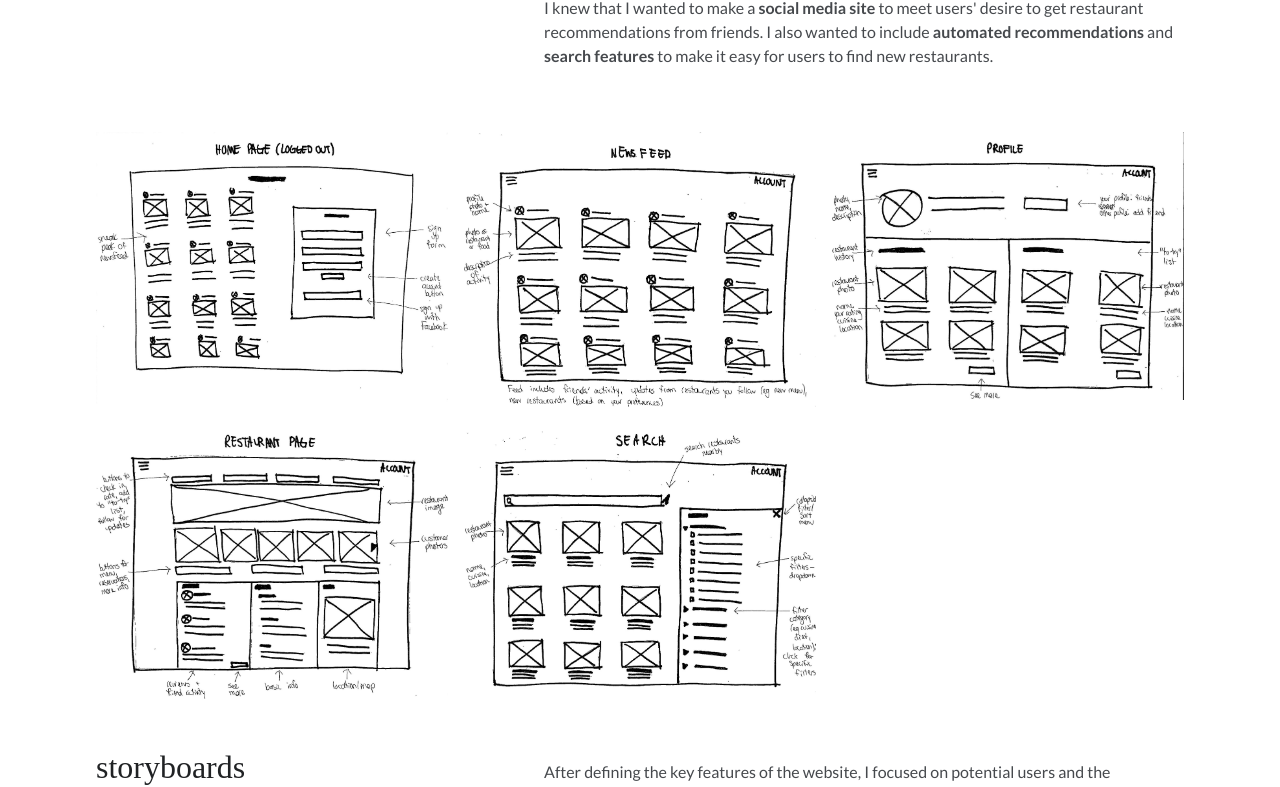
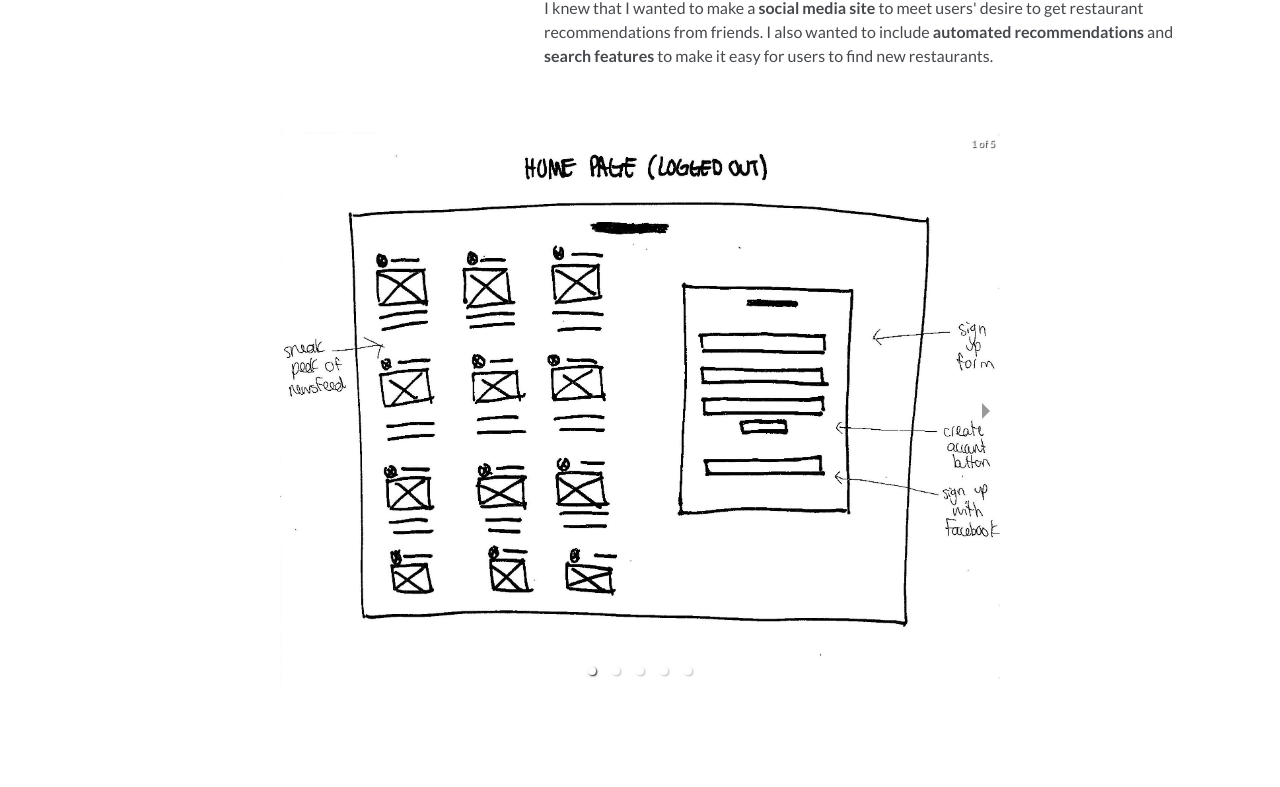
Before and after one commit to sarareich/sarareich.github.io, a React (Create React App) app: page /work/munch in a window 1280 px wide. Shown: the part 1819-2606 px from the top of the page. Built offline with nearby package versions, Linux system fonts and the light colour scheme; a web font is replaced by a local one.

Commit message:
make sketches into carousel

```diff
--- a/src/components/MunchPage/MunchPage.js
+++ b/src/components/MunchPage/MunchPage.js
@@ -207,10 +207,17 @@ class MunchPage extends React.Component {
             </p>
           </div>
         </div>
+        <div className="portfolio-content">
+          <div className="two-thirds__center">
+            <Carousel showThumbs={false} dynamicHeight={true}>
+              {munchImages.sketches.map((image, index) => this.renderCarouselImages(image, index))}
+            </Carousel>
+          </div>
+        </div>
         <div className="portfolio-content three-columns">
-        {
+        {/*
           munchImages.sketches.map((image, index) => this.renderImageRow(image, index, "Initial Sketch", "sketchesLightboxIsOpen", "one-third"))
-        }
+        */}
         </div>
         {this.renderLightbox(munchImages.sketches, sketchesLightboxIsOpen, "sketchesLightboxIsOpen", photoIndex)}
       </div>
@@ -351,7 +358,7 @@ class MunchPage extends React.Component {
             />
           </div>
           <div className="two-thirds">
-            <Carousel showThumbs={false} dynamicHeight={true} autoPlay={true}>
+            <Carousel showThumbs={false} dynamicHeight={true}>
               {munchImages.brandingExploration.map((image, index) => this.renderCarouselImages(image, index))}
             </Carousel>
           </div>
--- a/src/styles/styles.scss
+++ b/src/styles/styles.scss
@@ -110,6 +110,10 @@ body {
   margin-left: 5rem;
 }
 
+.two-thirds__center {
+  grid-column: 3 / 11;
+}
+
 .full-width {
   grid-column: span 12;
 }
@@ -118,6 +122,10 @@ body {
   .one-third,
   .two-thirds {
     grid-column: span 6;
+  }
+
+  .two-thirds__center {
+    grid-column: 4 / 10;
   }
 
   .two-thirds {
@@ -137,6 +145,10 @@ body {
   .two-thirds {
     grid-column: span 12;
     margin-left: 0;
+  }
+
+  .two-thirds__center {
+    grid-column: span 12;
   }
 
   .one-sixth {
```
